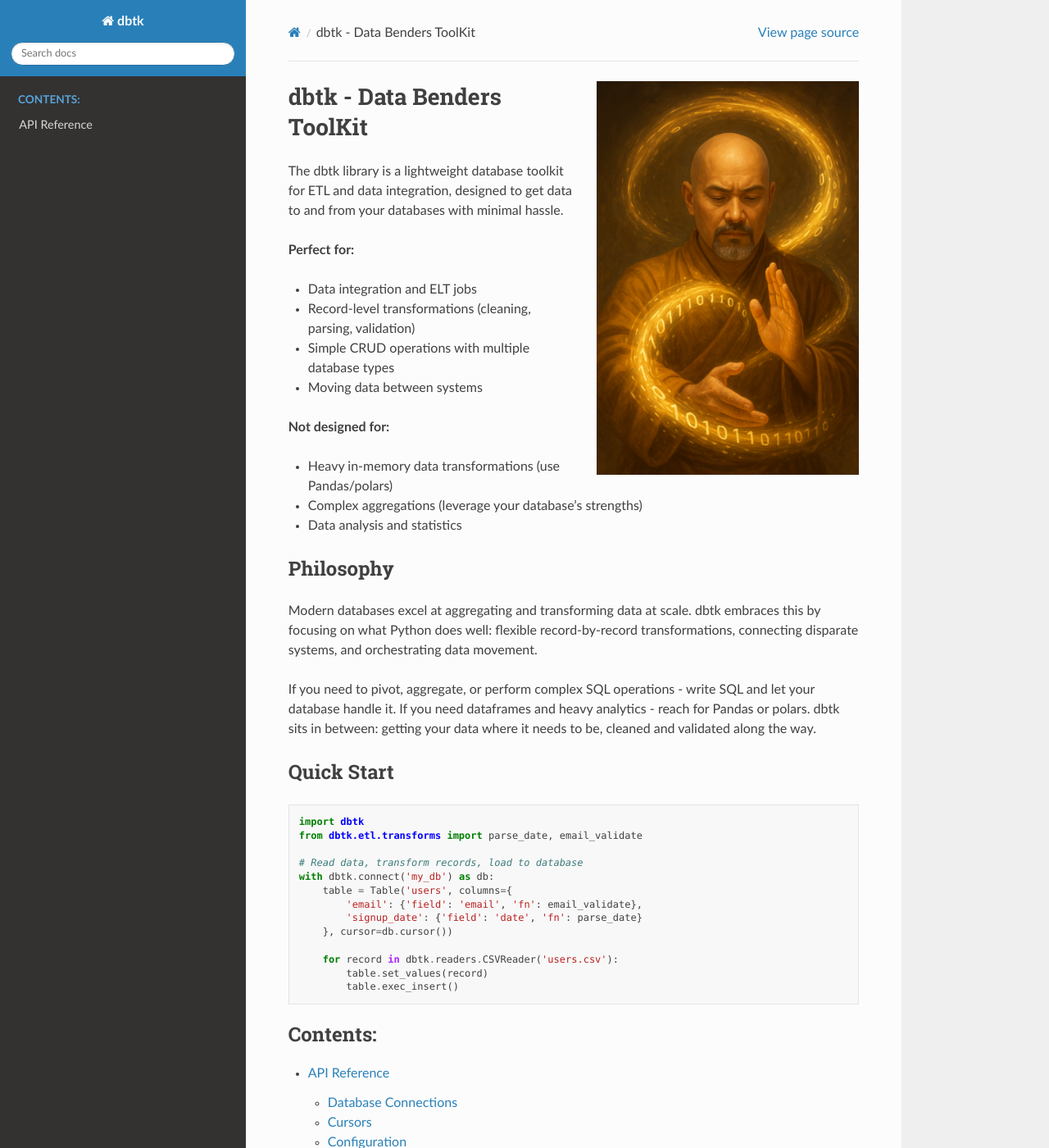
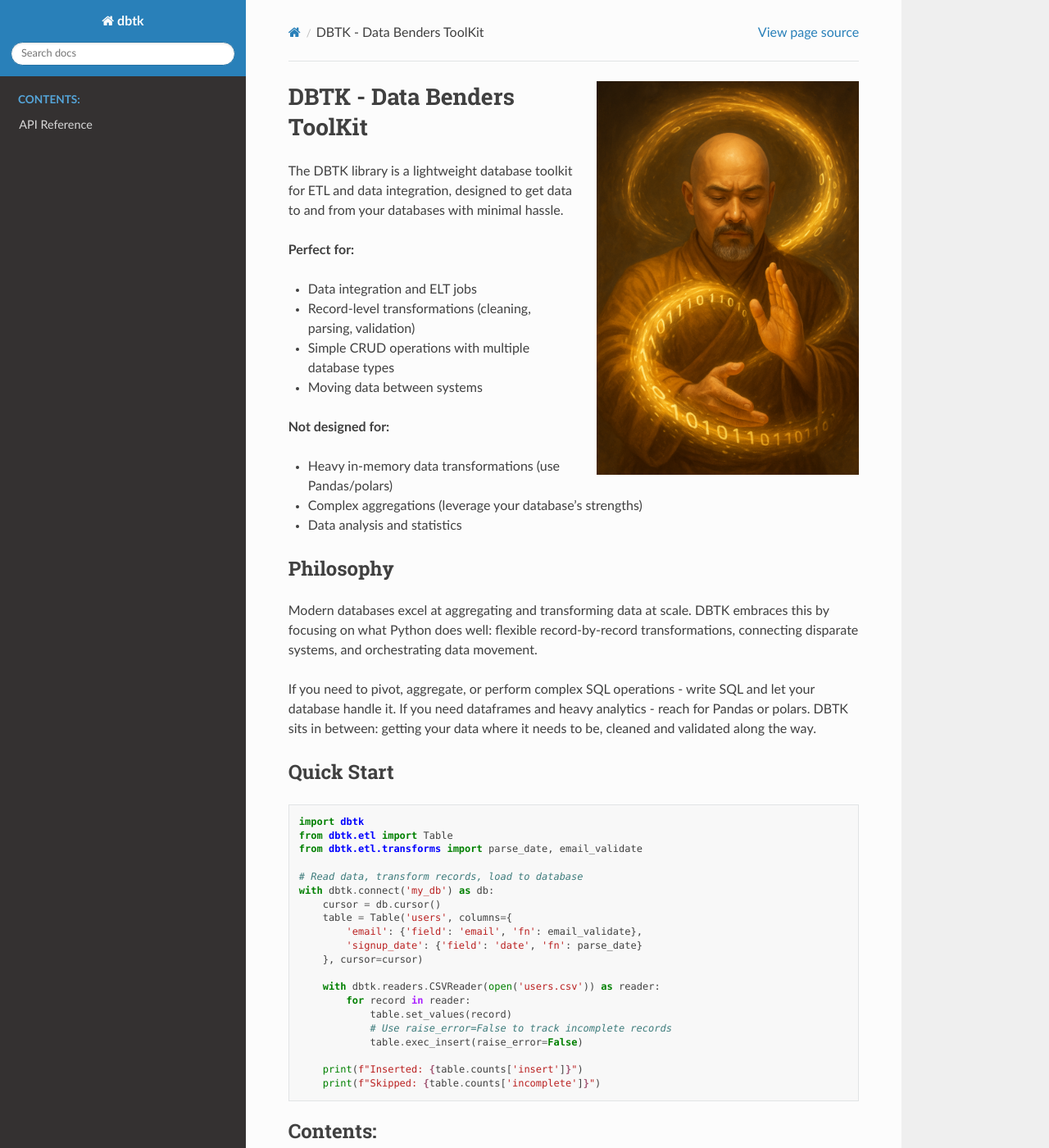
Before and after one commit to scottrbailey/dbtk, a Sphinx documentation site: the page built from docs/index.rst, in a window 1280 px wide and 1400 px high. Shown: the whole window at 82% size. Built offline with Sphinx 7.4.7 and the Read the Docs theme 3.1.0, drawn with Linux system fonts in a browser that asks for light colours.

Commit message:
Update documentation for new Table exec_* features and naming consistency
- Fix DBTK vs dbtk naming: use "DBTK" in prose, "dbtk" in code
- Add comprehensive "Optional vs. Always Tables" section with three patterns
- Document counts['incomplete'] tracking for skipped records
- Document reqs_checked parameter for performance optimization
- Update all examples to show new best practices
- Add performance tips for using reqs_checked to avoid redundant validation
- Update Sphinx documentation with same improvements

```diff
--- a/docs/index.rst
+++ b/docs/index.rst
@@ -1,12 +1,12 @@
 .. image:: assets/databender.png
    :width: 320px
    :align: right
-   :alt: dbtk - The Data Bender
+   :alt: DBTK - The Data Bender
 
-dbtk - Data Benders ToolKit
+DBTK - Data Benders ToolKit
 =================================
 
-The dbtk library is a lightweight database toolkit for ETL and data integration, designed to get
+The DBTK library is a lightweight database toolkit for ETL and data integration, designed to get
 data to and from your databases with minimal hassle.
 
 **Perfect for:**
@@ -25,13 +25,13 @@ data to and from your databases with minimal hassle.
 Philosophy
 ----------
 
-Modern databases excel at aggregating and transforming data at scale. dbtk embraces
+Modern databases excel at aggregating and transforming data at scale. DBTK embraces
 this by focusing on what Python does well: flexible record-by-record transformations,
 connecting disparate systems, and orchestrating data movement.
 
 If you need to pivot, aggregate, or perform complex SQL operations - write SQL and let
 your database handle it. If you need dataframes and heavy analytics - reach for Pandas
-or polars. dbtk sits in between: getting your data where it needs to be, cleaned and
+or polars. DBTK sits in between: getting your data where it needs to be, cleaned and
 validated along the way.
 
 Quick Start
@@ -40,18 +40,25 @@ Quick Start
 .. code-block:: python
 
     import dbtk
+    from dbtk.etl import Table
     from dbtk.etl.transforms import parse_date, email_validate
 
     # Read data, transform records, load to database
     with dbtk.connect('my_db') as db:
+        cursor = db.cursor()
         table = Table('users', columns={
             'email': {'field': 'email', 'fn': email_validate},
             'signup_date': {'field': 'date', 'fn': parse_date}
-        }, cursor=db.cursor())
+        }, cursor=cursor)
 
-        for record in dbtk.readers.CSVReader('users.csv'):
-            table.set_values(record)
-            table.exec_insert()
+        with dbtk.readers.CSVReader(open('users.csv')) as reader:
+            for record in reader:
+                table.set_values(record)
+                # Use raise_error=False to track incomplete records
+                table.exec_insert(raise_error=False)
+
+        print(f"Inserted: {table.counts['insert']}")
+        print(f"Skipped: {table.counts['incomplete']}")
 
 .. toctree::
    :maxdepth: 2
```
Also changed, not shown: README.md (+52 -6 lines).
